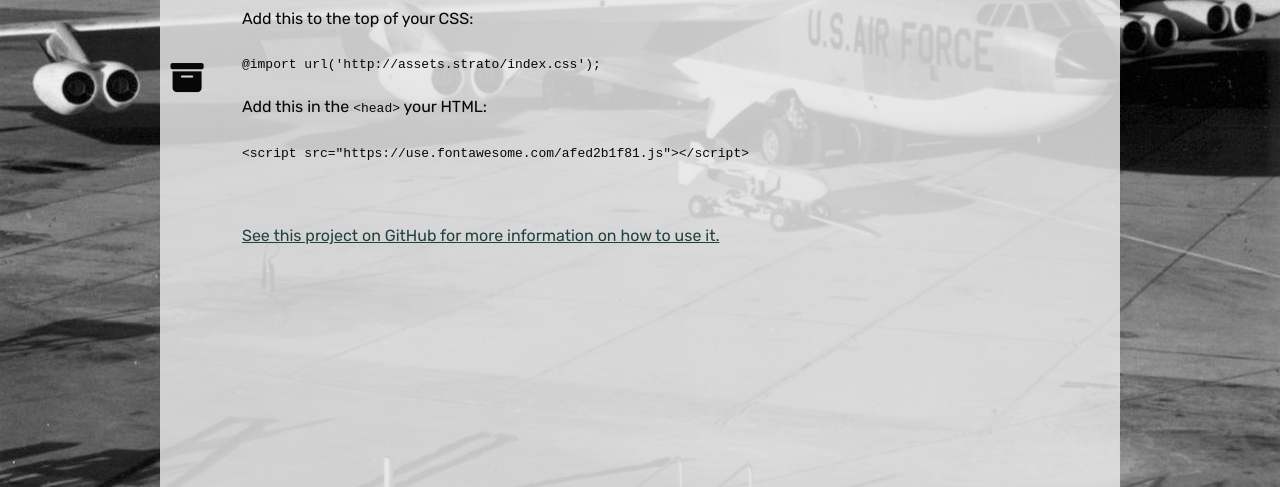
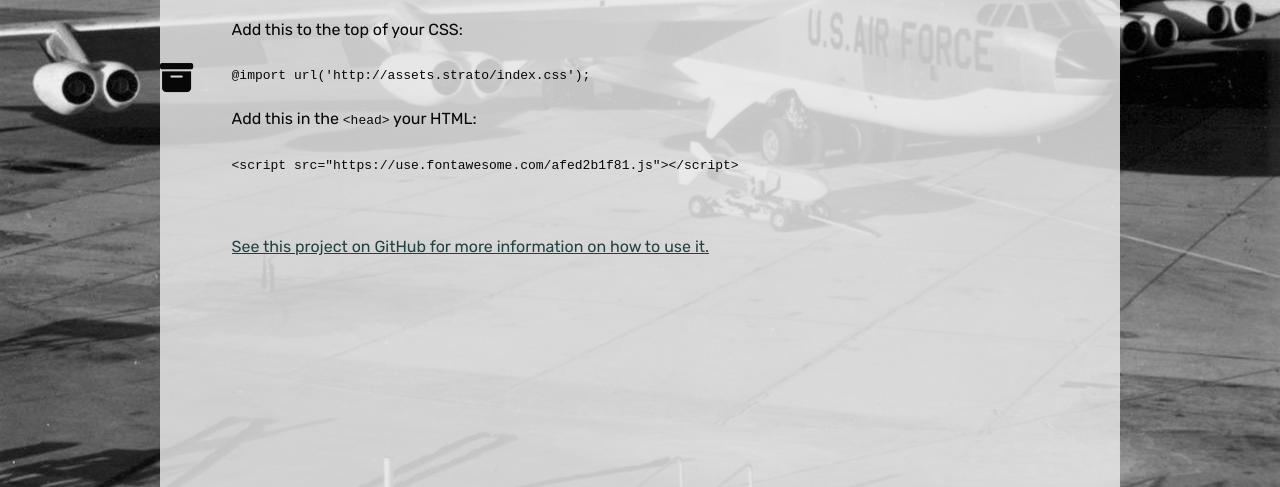
Before and after one commit to StratofortressDNS/assets, a plain HTML site: page index.html in a window 1280 px wide. Shown: the part 313-800 px from the top of the page. Drawn offline with Linux system fonts and the light colour scheme.

Commit message:
Update index.css

```diff
--- a/index.css
+++ b/index.css
@@ -63,6 +63,7 @@ a {
     max-height: 90vh;
     margin-top: 5vh;
     margin-bottom: 5vh;
+    margin-right: 5vh;
 }
 
 .body-container {
```
